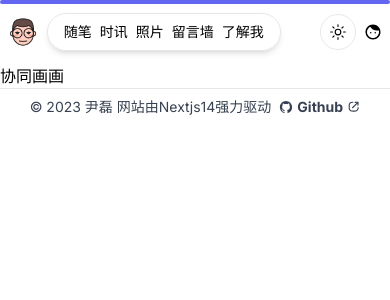
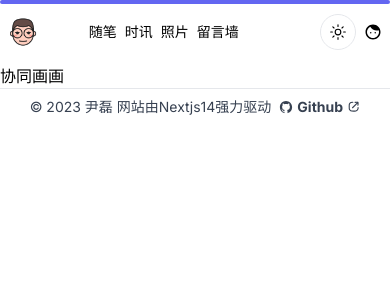
Before and after one commit to yinleiCoder/seek-explore, a Next.js app: page /draw in a window 390 px wide. Shown: the top 300 px of the page. Built offline with nearby package versions, Linux system fonts and the light colour scheme; no server answers.

Commit message:
chore: 加入vercel web analytics

```diff
--- a/app/layout.tsx
+++ b/app/layout.tsx
@@ -1,6 +1,7 @@
 import type { Metadata } from 'next'
 import { Inter } from 'next/font/google'
 import { Toaster } from 'react-hot-toast'
+import { Analytics } from '@vercel/analytics/react'
 import clsx from 'clsx'
 import Navbar from '@/components/navbar'
 import AppContextProvider from '@/context/appContext'
@@ -32,6 +33,7 @@ export default function RootLayout({ children }: { children: React.ReactNode })
             <Toaster />
           </ThemeProvider>
         </AppContextProvider>
+        <Analytics />
       </body>
     </html>
   )
--- a/components/navbar/index.tsx
+++ b/components/navbar/index.tsx
@@ -55,7 +55,7 @@ const links = [
   {
     name: '了解我',
     href: '/me',
-    className: '',
+    className: 'hidden md:inline-block',
   },
 ]
 
@@ -82,7 +82,7 @@ export default function Navbar() {
       <div className="col-start-1 col-span-1 md:col-span-2 flex items-center gap-1 justify-self-start">
         <Image src={logo} alt="寻寻觅觅" width={30} height={30} priority />
       </div>
-      <nav className="col-start-2 md:col-start-3 col-span-8 flex gap-2 md:gap-5 border rounded-full px-4 md:px-5 py-2 shadow-md dark:shadow-indigo-500 relative text-sm md:text-base">
+      <nav className="col-start-2 md:col-start-3 col-span-8 flex flex-nowrap gap-2 md:gap-5 md:px-5 py-2 relative text-sm md:text-base">
         {links.map(link => {
           return (
             <Link
--- a/package.json
+++ b/package.json
@@ -12,6 +12,7 @@
   },
   "dependencies": {
     "@types/react-syntax-highlighter": "^15.5.11",
+    "@vercel/analytics": "^1.1.1",
     "ahooks": "^3.7.8",
     "clsx": "^2.0.0",
     "dayjs": "^1.11.10",
```
Also changed, not shown: 1 other file (tests, documents, lock files or other folders).
